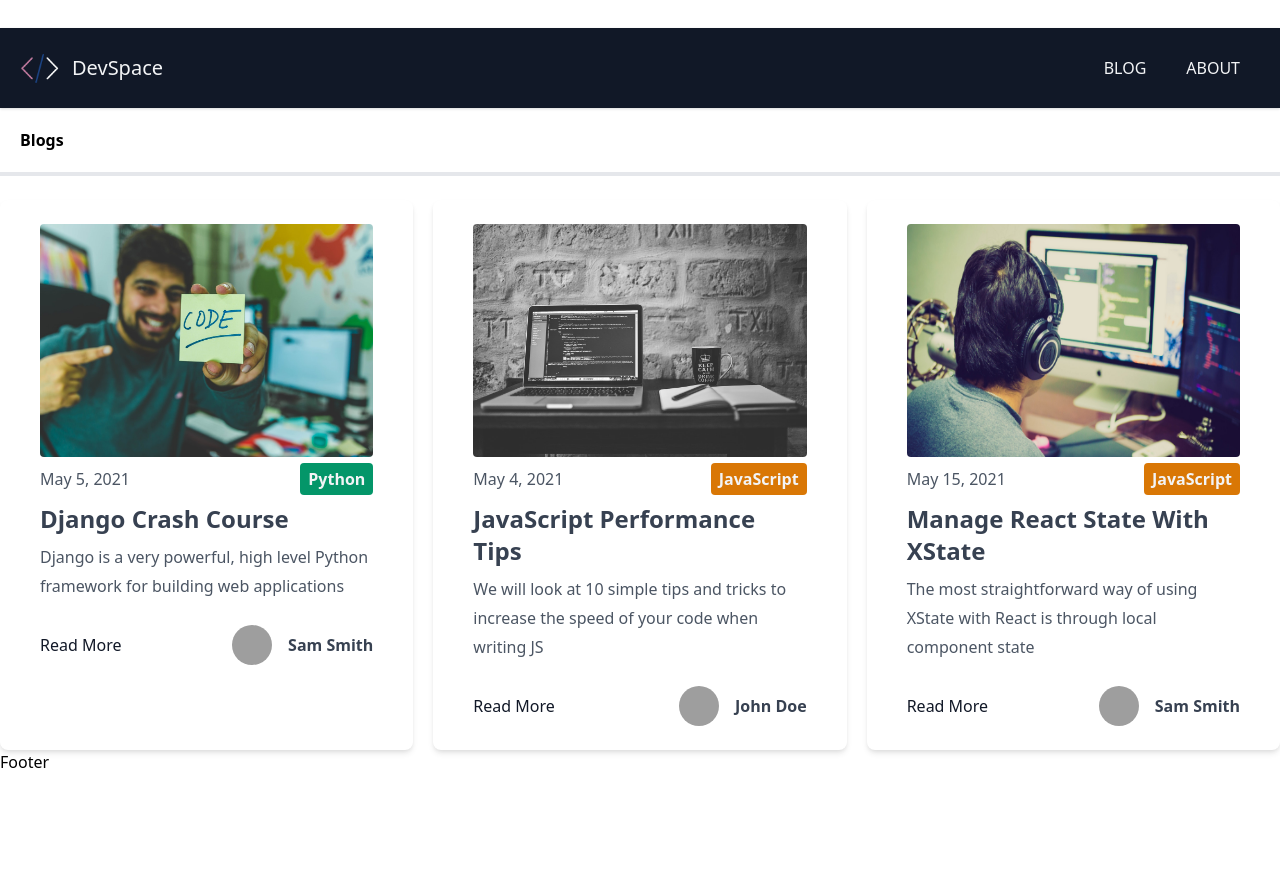
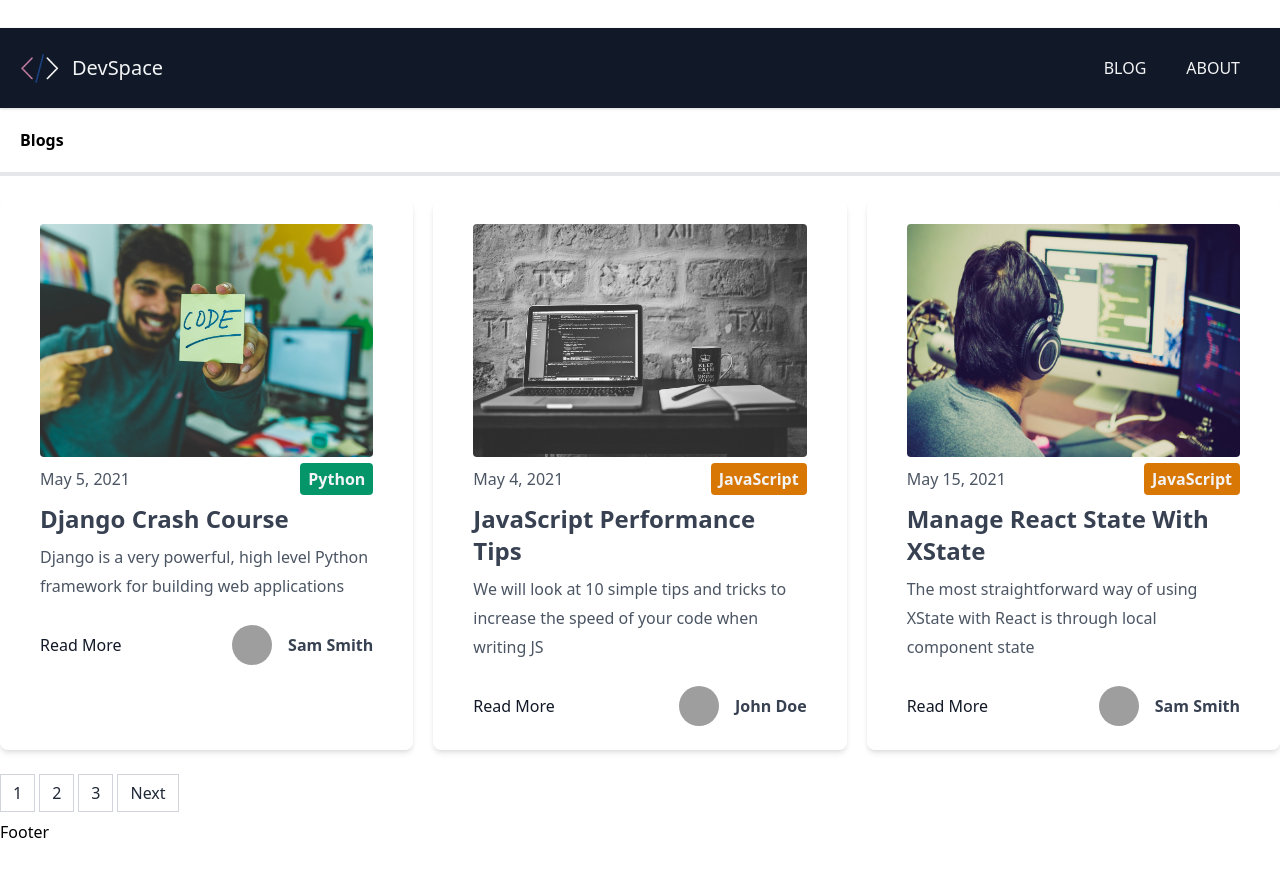
Before and after one commit to catzzz/dev-blog, a Next.js app: page /blog/page/1 in a window 1280 px wide. Before the commit the page ends 802 px from the top, so only its background shows below. Built offline with nearby package versions, Linux system fonts and the light colour scheme; grey boxes are pictures that could not be loaded.

Commit message:
pagination links component

```diff
--- a/components/Pagination.js
+++ b/components/Pagination.js
@@ -1,7 +1,36 @@
-export default function Pagination() {
+import Link from 'next/link'
+export default function Pagination({currentPage, numPages}) {
+    const isFirst = currentPage === 1
+    const isLast = currentPage === numPages
+    const prevPage = `/blog/page/${currentPage -1}`
+    const nextPage = `/blog/page/${currentPage +1}`
+    if(numPages === 1) return <></>
     return (
-        <div>
-            <h1>Pagination</h1>
+        <div className='mt-6'>
+          <ul className='flex pl-0 list-none my-2'>
+            {!isFirst && (
+              <Link href={prevPage}>
+                <li className='relative block py-2 px-3 leading-tight bg-white border border-gray-300 text-gray-800 mr-1 hover:bg-gray-200 cursor-pointer'>
+                  Previous
+                </li>
+              </Link>
+            )}
+            {Array.from({ length: numPages }, (_, i) => (
+              <Link href={`/blog/page/${i + 1}`} key={i}>
+                <li className='relative block py-2 px-3 leading-tight bg-white border border-gray-300 text-gray-800 mr-1 hover:bg-gray-200 cursor-pointer'>
+                  {i + 1}
+                </li>
+              </Link>
+            ))}
+
+            {!isLast && (
+              <Link href={nextPage}>
+                <li className='relative block py-2 px-3 leading-tight bg-white border border-gray-300 text-gray-800 mr-1 hover:bg-gray-200 cursor-pointer'>
+                  Next
+                </li>
+              </Link>
+            )}
+          </ul>
         </div>
-    )
+      )
 }
--- a/pages/blog/page/[page_index].js
+++ b/pages/blog/page/[page_index].js
@@ -10,6 +10,7 @@
 
 import {sortByDate} from '@/utils/index'
 import { POSTS_PER_PAGE } from "@/config/index";
+import Pagination from "@/components/Pagination";
 
 export default function BlogPage({posts,numPages,currentPage}) {
   return (
@@ -20,7 +21,7 @@
           <Post key={index} post={post} />
         )}
       </div>
-
+      <Pagination currentPage={currentPage} numPages={numPages}/>
     </Layout>
   );
 }
```
